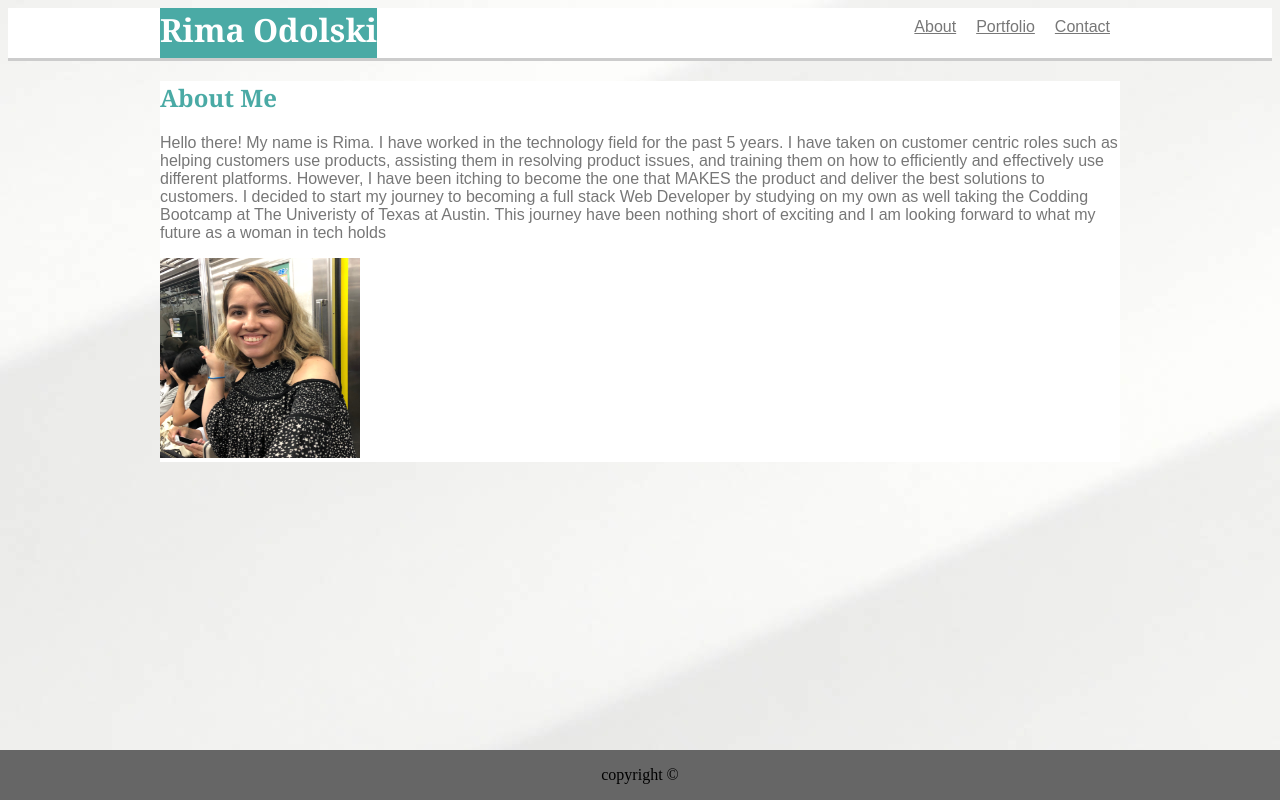
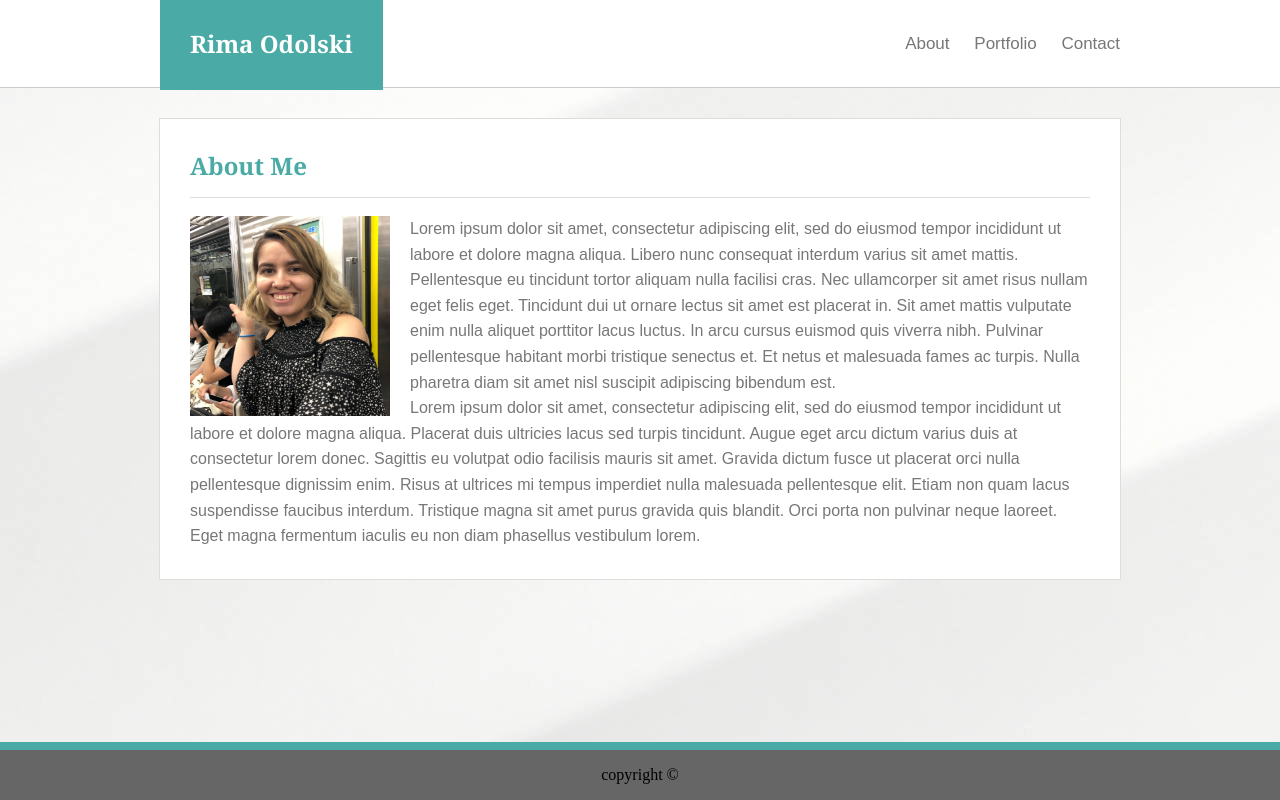
Before and after one commit to RimaOdolski/Basic-Portfolio, a plain HTML site: page index.html in a window 1280 px wide. Drawn offline with Linux system fonts and the light colour scheme.

Commit message:
finish index and portfolio styling

```diff
--- a/assets/css/style.css
+++ b/assets/css/style.css
@@ -1,5 +1,5 @@
 
-.h{
+/*.h{
     font-family: Georgia, 'Times New Roman', Times, serif;
     color: #4aaaa5;
 }
@@ -10,11 +10,10 @@
 
 }
 
-#button a {
+#button {
     font-family: Arial, Helvetica, sans-serif;
     color: #777777;
-    display: inline-block
-
+    display: inline-block;
 }
 
 a{
@@ -22,6 +21,7 @@ a{
     color: #777777;
     float: right;
     margin: 10px;
+    text-decoration: none;
 }
 
 .name{
@@ -49,13 +49,19 @@ img{
     background-color:#ffffff;
     border-bottom: solid;
     border-color: #cccccc;
+    position: sticky;
+    top:0;
+    width: 100%;
+    margin:0 auto;
 
 }
 
 .container2{
     width: 960px;
     background-color: white;
-    margin: 0 auto;
+    margin-top: 40px;
+    border: 2px #cccccc solid;
+    margin:0 auto;
 }
 
 header{
@@ -63,6 +69,7 @@ header{
     background-color: white;
     margin: 0 auto;
     height: 50px;
+    width: 100%;
 
 
 }
@@ -75,3 +82,103 @@ footer{
     width: 100%;
     text-align: center;
 }
+h2{
+    border-bottom: 2px #cccccc solid;
+    border
+} */
+
+
+header {
+    border-bottom: solid #cccccc 1px;
+    background-color: #ffffff;
+
+
+}
+
+.navBar {
+    display: flex;
+    justify-content: space-between;
+    align-items: center;
+    white-space: nowrap;
+    width: 960px;
+    margin:0 auto;
+    height:87px;
+  }
+
+  .name {
+    font-size: 24px;
+    background-color: #4aaaa5;
+    color: white;
+    font-family: Georgia, 'Times New Roman', Times, serif;
+    text-align: center;
+    padding:30px;
+  }
+
+  #button {
+    display: inline-block;
+    font-size: 17px;
+    font-family: 'Arial', 'Helvetica Neue', Helvetica, sans-serif;
+    margin-left: 10px;
+    color:#777777;
+  }
+
+  a {
+    text-decoration: none;
+    font-family: Arial, Helvetica, sans-serif;
+    color: #777777;
+  }
+
+.content {
+    width: 960px;
+    background-color: white;
+    margin: 0 auto;
+    margin-top: 30px;
+    border: 1px #dddddd solid;
+}
+
+.subContent {
+
+
+    padding: 30px;
+  }
+
+    img {
+        width: 200px;
+        height: 200px;
+    }
+
+    footer{
+        background-color: #666666;
+        position: fixed;
+        left: 0;
+        bottom: 0;
+        width: 100%;
+        text-align: center;
+        border-top: #4aaaa5 8px solid;
+
+    }
+
+body{
+    background-image: url("../images/background.jpg");
+    margin: 0;
+}
+h2{
+    font-family: Georgia, 'Times New Roman', Times, serif;
+    color: #4aaaa5;
+    margin:0 auto;
+    border-bottom: solid 1px #dddddd;
+    padding-bottom:15px;
+
+}
+
+.text{
+margin:0px;
+font-family:'Arial', 'Helvetica Neue', Helvetica, sans-serif;
+color: #777777;
+line-height: 1.6;
+}
+
+img{
+    float:left;
+    padding-right:20px;
+}
--- a/index.html
+++ b/index.html
@@ -6,22 +6,23 @@
     <link rel="stylesheet" type="text/css" href="assets/css/style.css">
 </head>
 <body>
-    <div class="container">
-        <header>
+    <header>
+        <div class="navBar">
             <h1 class="name">Rima Odolski</h1>
-            <!--<div id="button">--><a id="button" href="contact.html">Contact</a>
-            <!--<div id="button">--><a id="button" href="portfolio.html">Portfolio</a>
-            <!-- <div id="button">--><a id="button" href="index.html">About</a>
-        </header>
-    </div>
-    <div class="container2">
-        <div>
+            <nav>
+                <div id="button"> <a id="button" href="index.html">About</a>
+                <div id="button"> <a id="button" href="portfolio.html">Portfolio</a>
+                <div id="button"> <a id="button" href="contact.html">Contact</a>
+            </nav>
+        </div>
+    </header>
+    <div class="content">
+        <div class="subContent">
             <h2 class="h">About Me</h2>
-        </div>
-        <div>
-            <p class="text">Hello there! My name is Rima. I have worked in the technology field for the past 5 years. I have taken on customer centric roles such as helping customers use products, assisting them in resolving product issues, and training them on how to efficiently and effectively use different platforms. However, I have been itching to become the one that MAKES the product and deliver the best solutions to customers. I decided to start my journey to becoming a full stack Web Developer by studying on my own as well taking the Codding Bootcamp at The Univeristy of Texas at Austin. This journey have been nothing short of exciting and I am looking forward to what my future as a woman in tech holds</p>
+            <br>
             <img src="assets/images/78574827_2566470873582098_8030330800354361344_n.jpg" alt="Rima Odolski">
-        </div>
+            <p class="text"> Lorem ipsum dolor sit amet, consectetur adipiscing elit, sed do eiusmod tempor incididunt ut labore et dolore magna aliqua. Libero nunc consequat interdum varius sit amet mattis. Pellentesque eu tincidunt tortor aliquam nulla facilisi cras. Nec ullamcorper sit amet risus nullam eget felis eget. Tincidunt dui ut ornare lectus sit amet est placerat in. Sit amet mattis vulputate enim nulla aliquet porttitor lacus luctus. In arcu cursus euismod quis viverra nibh. Pulvinar pellentesque habitant morbi tristique senectus et. Et netus et malesuada fames ac turpis. Nulla pharetra diam sit amet nisl suscipit adipiscing bibendum est.</p>
+            <p class="text"> Lorem ipsum dolor sit amet, consectetur adipiscing elit, sed do eiusmod tempor incididunt ut labore et dolore magna aliqua. Placerat duis ultricies lacus sed turpis tincidunt. Augue eget arcu dictum varius duis at consectetur lorem donec. Sagittis eu volutpat odio facilisis mauris sit amet. Gravida dictum fusce ut placerat orci nulla pellentesque dignissim enim. Risus at ultrices mi tempus imperdiet nulla malesuada pellentesque elit. Etiam non quam lacus suspendisse faucibus interdum. Tristique magna sit amet purus gravida quis blandit. Orci porta non pulvinar neque laoreet. Eget magna fermentum iaculis eu non diam phasellus vestibulum lorem.</p>
     </div>
 </body>
 <footer>
```
Also changed, not shown: portfolio.html (+21 -7 lines).
